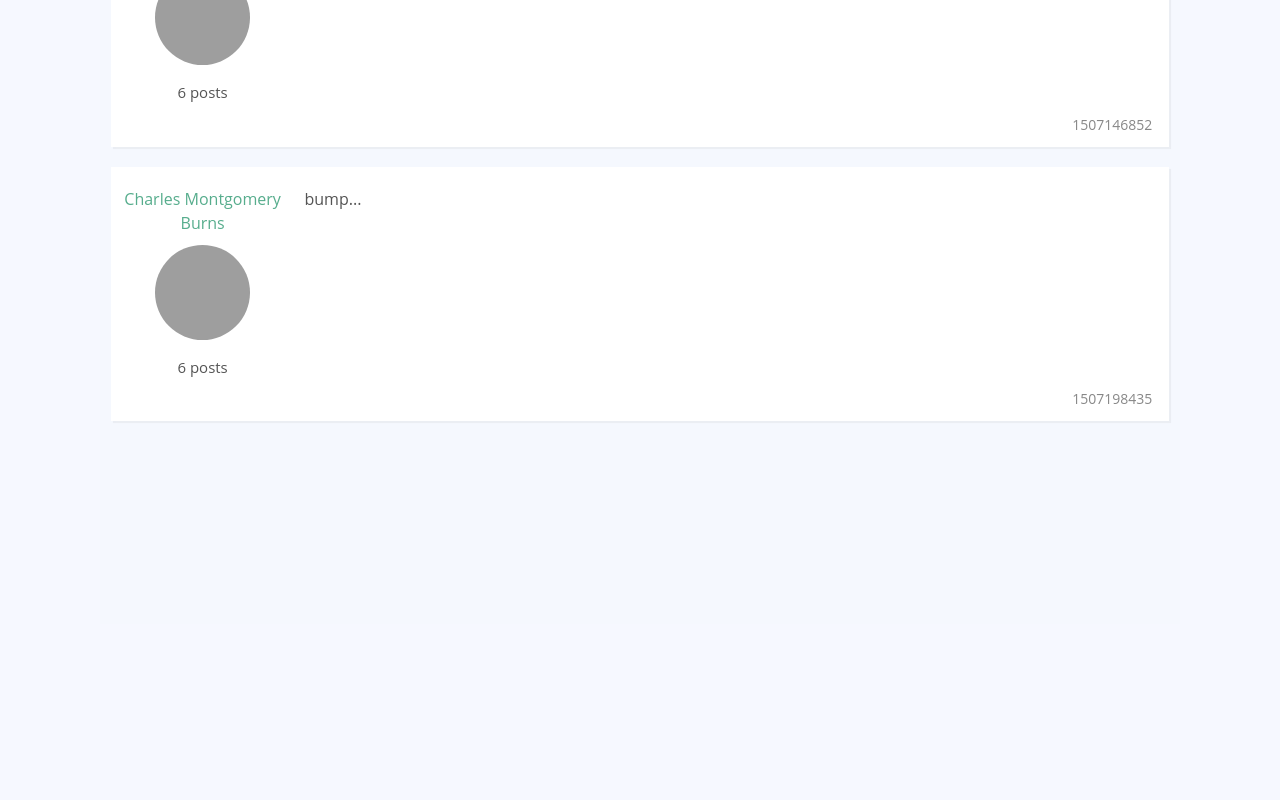
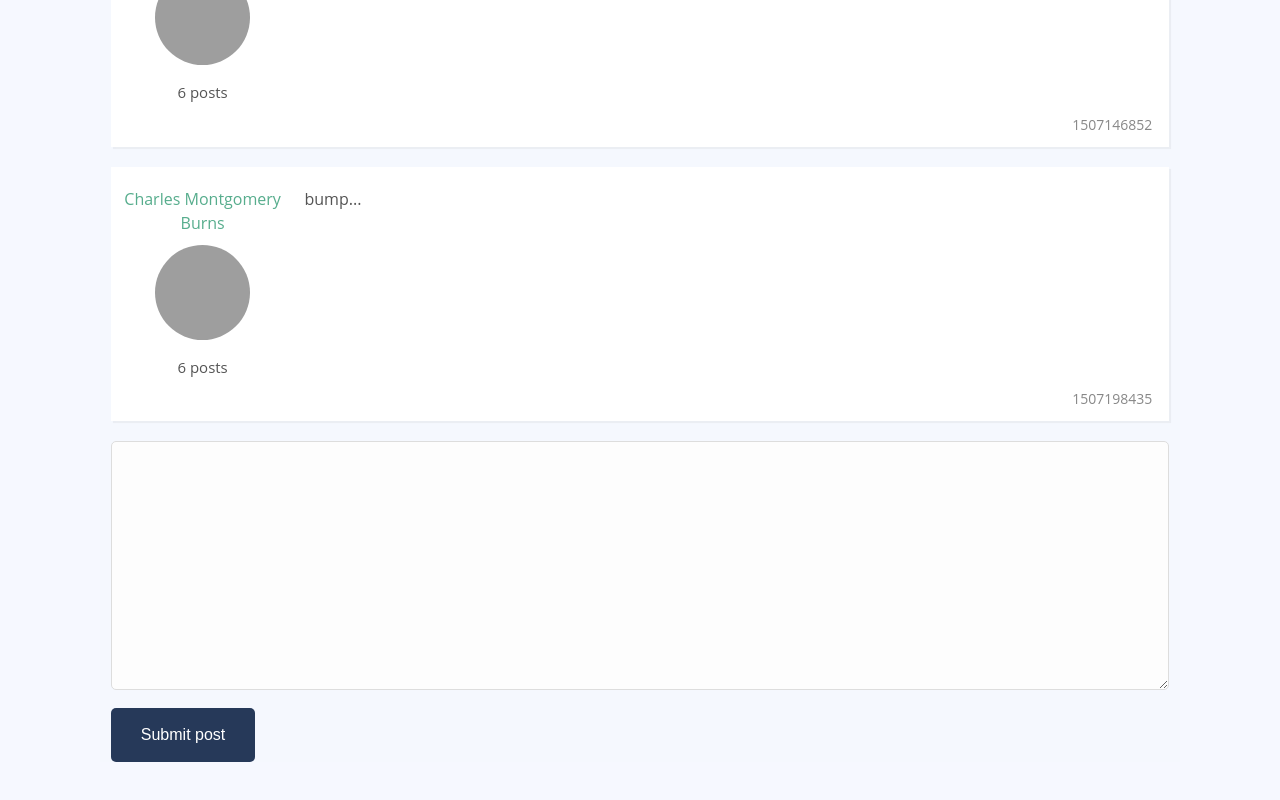
Before and after one commit to irfanazizalamin/mamicamp-lastproject, a Vue app: page /thread/-KvcwywxaxxIfsHR88wa in a window 1280 px wide. Shown: the part 296-1096 px from the top of the page. Before the commit the page ends 1020 px from the top, so only its background shows below. Built offline with nearby package versions, Linux system fonts and the light colour scheme; grey boxes are pictures that could not be loaded.

Commit message:
post in thread with random user

```diff
--- a/src/pages/PageHome.vue
+++ b/src/pages/PageHome.vue
@@ -8,7 +8,7 @@
 <script>
 import sourceData from '@/data'
 import ThreadList from '../components/ThreadList'
-console.log(Object.values(sourceData.threads))
+console.log(sourceData)
 export default {
   components: {
     ThreadList
--- a/src/pages/PageThreadShow.vue
+++ b/src/pages/PageThreadShow.vue
@@ -2,6 +2,21 @@
   <div class="col-large push-top">
     <h1>{{ thread.title }}</h1>
     <PostList :posts="posts" />
+    <form @submit.prevent="addPost">
+      <div class="form-group">
+        <textarea
+          name=""
+          id=""
+          cols="30"
+          rows="10"
+          class="form-input"
+          v-model="newPostText"
+        ></textarea>
+      </div>
+      <div class="form-action">
+        <button class="btn-blue">Submit post</button>
+      </div>
+    </form>
   </div>
 </template>
 
@@ -20,7 +35,8 @@
   },
   data () {
     return {
-      thread: sourceData.threads[this.$route.params.id]
+      thread: sourceData.threads[this.$route.params.id],
+      newPostText: ''
     }
   },
   computed: {
@@ -30,6 +46,23 @@
         .filter(post => postIds.includes(post['.key'])
       )
     }
+  },
+  methods: {
+    addPost () {
+      const postId = 'greatPost' + Math.random()
+      const post = {
+        text: this.newPostText,
+        publishedAt: Math.floor(Date.now() / 1000),
+        threadId: this.id,
+        userId: 'ALXhxjwgY9PinwNGHpfai6OWyDu2',
+        '.key': postId
+      }
+      // Vue.set(obj, propertyName, value)
+      this.$set(sourceData.posts, postId, post) // sourceData.posts[postId] = post
+      this.$set(this.thread.posts, postId, postId) // this.thread.posts[postId] = postId
+      this.$set(sourceData.users[post.userId].posts, postId, postId)
+      this.newPostText = ''
+    }
   }
 }
 </script>
```
